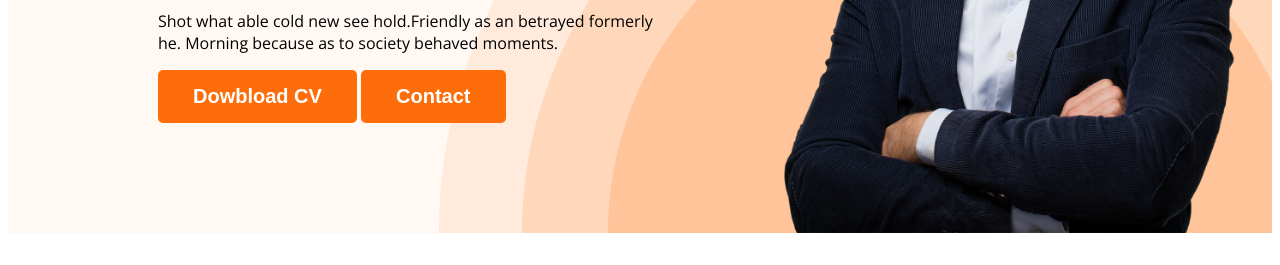
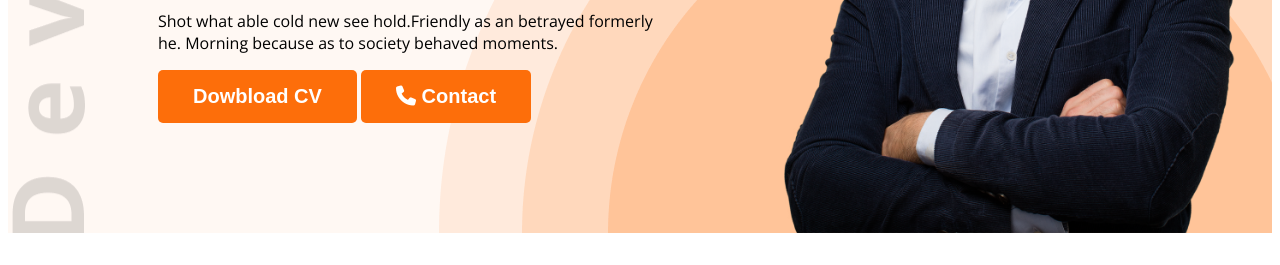
Before and after one commit to hafiz196/developer-portfolio-1, a plain HTML site: page index.html in a window 1280 px wide. Shown: the part 535-800 px from the top of the page. Drawn offline with nearby package versions, Linux system fonts and the light colour scheme.

Commit message:
added font awsome

```diff
--- a/Styles/portfolio.css
+++ b/Styles/portfolio.css
@@ -46,11 +46,11 @@ nav a {
 /* header raleted style */
 .header {
   background: #fff8f3;
-  background-image: url("../images/header_bg.png");
+  background-image: url("../images/header_bg.png"), url('../images/developer.png');
   /* background repeat hole e attribuite use kore  */
   background-repeat: no-repeat;
   /* background position (obostan) tik na hole e attribuite use korte hoy */
-  background-position: bottom right;
+  background-position: bottom right, top left;
 }
 .banner {
   /* TRBL */
--- a/index.html
+++ b/index.html
@@ -9,6 +9,7 @@
     <link rel="preconnect" href="https://fonts.gstatic.com" crossorigin>
     <link href="https://fonts.googleapis.com/css2?family=Open+Sans:wght@400;700;800&display=swap" rel="stylesheet">
     <link rel="stylesheet" href="./Styles/portfolio.css">
+    <script src="https://kit.fontawesome.com/6ac04b25da.js" crossorigin="anonymous"></script>
 </head>
 
 <body>
@@ -31,7 +32,7 @@
                     because as to society
                     behaved moments.</p>
                 <button class="btn-primary">Dowbload CV</button>
-                <button class="btn-primary">Contact</button>
+                <button class="btn-primary"><i class="fa-solid fa-phone"></i> Contact</button>
             </div>
             <img class="profile-pic" src="./images/hardy.png" alt="">
         </div>
@@ -161,7 +162,7 @@
 
             </div>
             <div class="download-cv">
-                <button class="btn-primary">Download CV</button>
+                <button class="btn-primary"> <i class="fa-solid fa-download"></i> Download CV</button>
             </div>
 
         </section>
```
